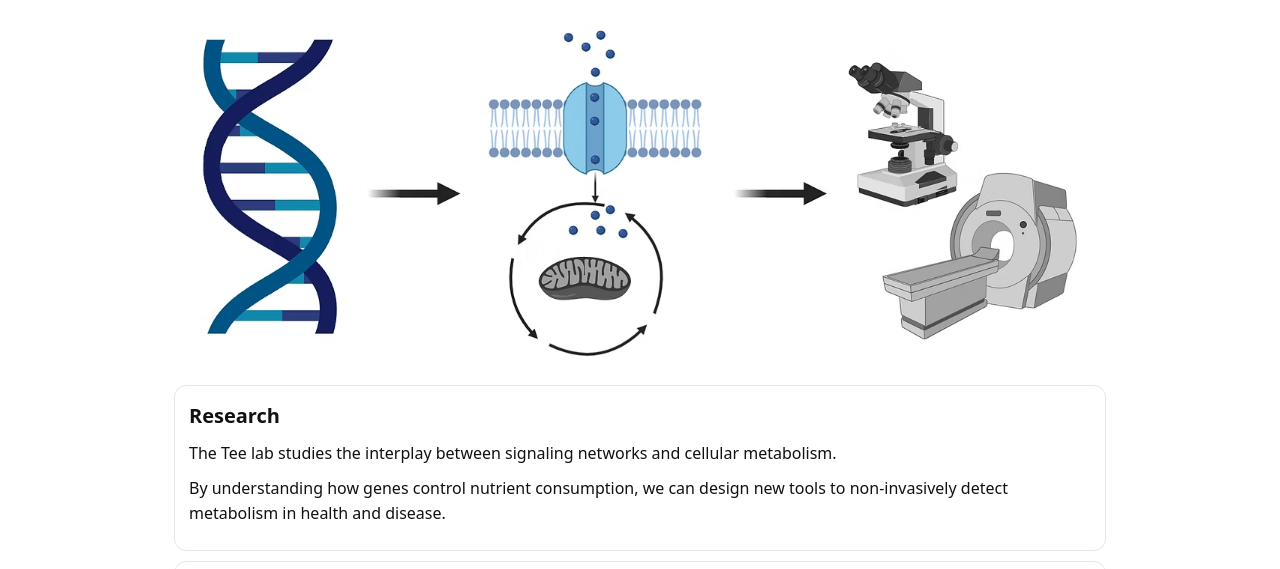
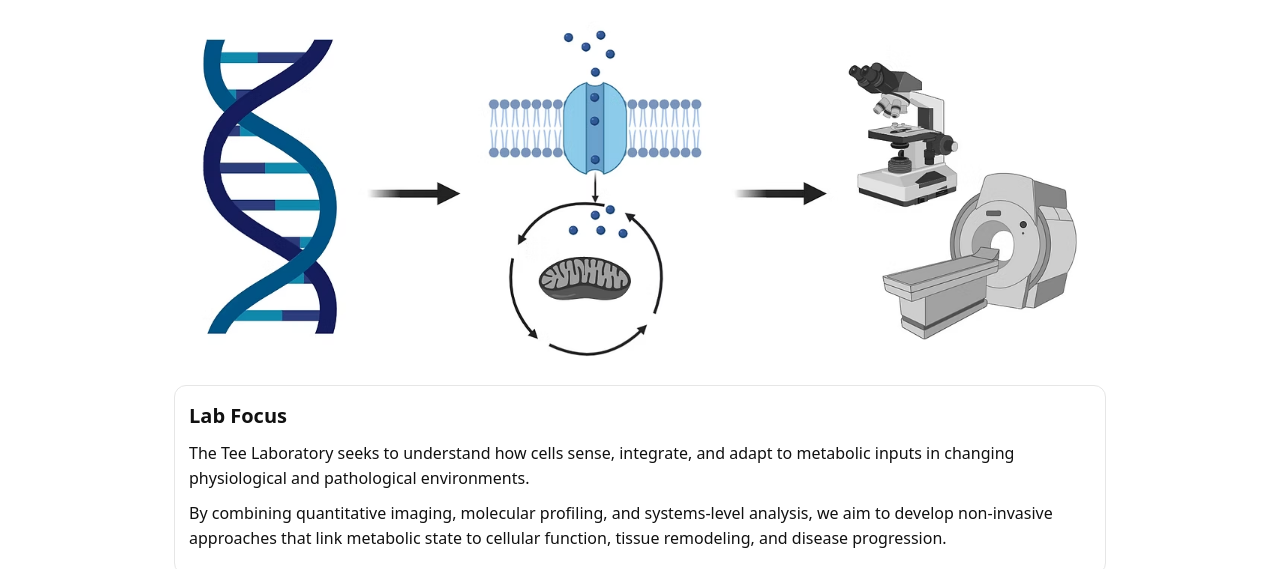
Before and after one commit to teesuiseng/teesuiseng.github.io, a plain HTML site: page index.html in a window 1280 px wide. Shown: the part 197-766 px from the top of the page. Drawn offline with Linux system fonts and the light colour scheme.

Commit message:
Update index.html

```diff
--- a/index.html
+++ b/index.html
@@ -33,10 +33,15 @@
 
 
 <div class="card">
-  <h2 style="margin-top:0">Research</h2>
-  <p>The Tee lab studies the interplay between signaling networks and cellular metabolism.</p>
-  <p>By understanding how genes control nutrient consumption, we can design new tools to non-invasively detect metabolism in health and disease.</p>
+  <h2 style="margin-top:0">Lab Focus</h2>
+  <p>
+    The Tee Laboratory seeks to understand how cells sense, integrate, and adapt to metabolic inputs in changing physiological and pathological environments.
+  </p>
+  <p>
+    By combining quantitative imaging, molecular profiling, and systems-level analysis, we aim to develop non-invasive approaches that link metabolic state to cellular function, tissue remodeling, and disease progression.
+  </p>
 </div>
+
 
 <div class="card">
   <h2 style="margin-top:0">Highlights</h2>
```
